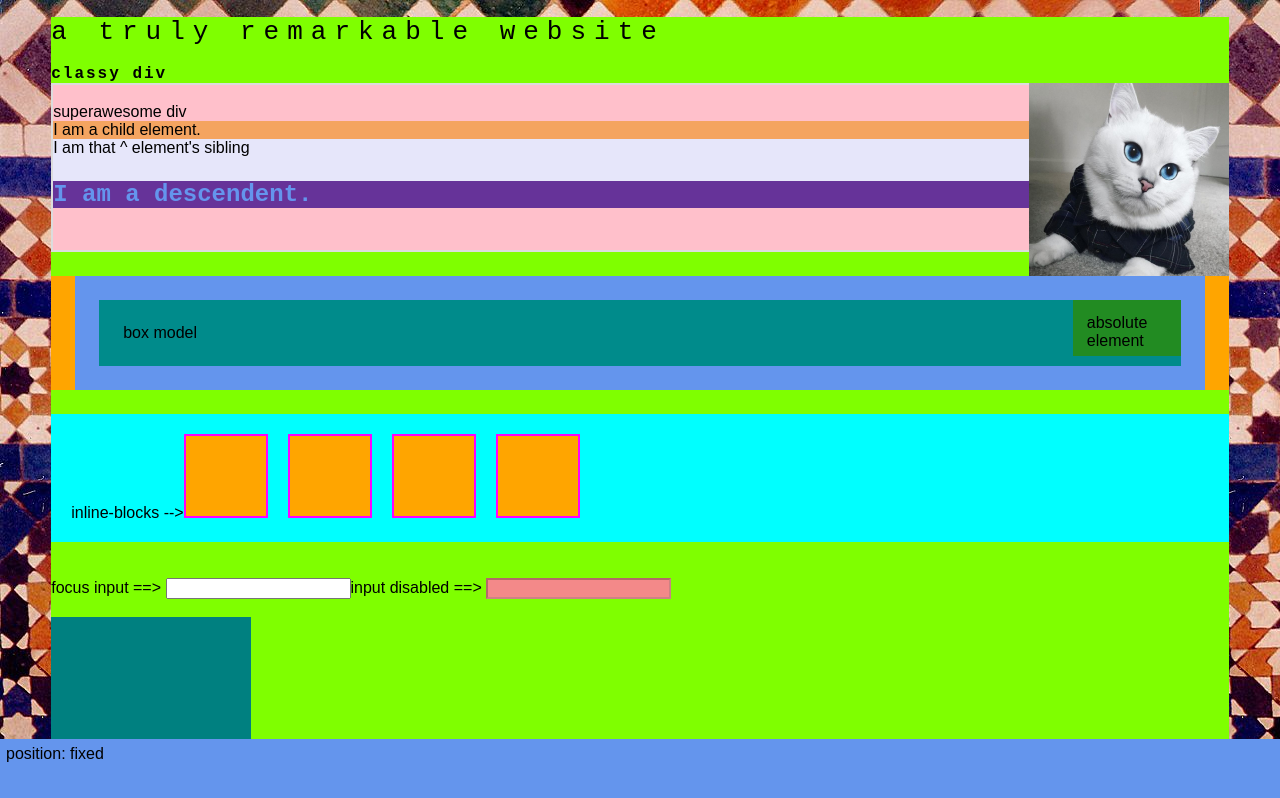
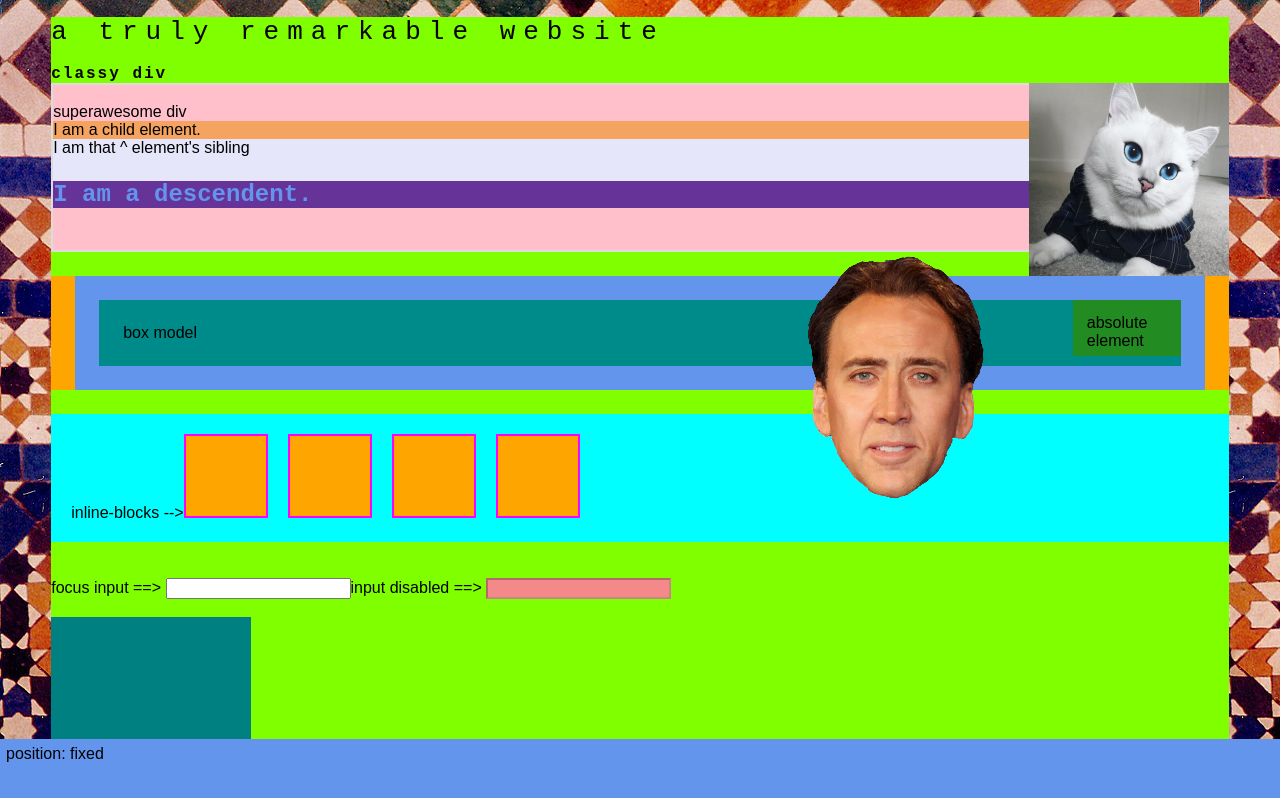
Before and after one commit to nathan-08/competency-app, a React (Create React App) app in the folder competency-app/: page / in a window 1280 px wide. Shown: the top 798 px of the page. Built offline with nearby package versions, Linux system fonts and the light colour scheme.

Commit message:
added some class

```diff
--- a/competency-app/src/App.css
+++ b/competency-app/src/App.css
@@ -97,3 +97,16 @@ div:nth-child(odd){ /*26L*/
 body{
   background-image: url('./img/tile.jpg') /*23F*/
 }
+#nic{
+  background: transparent;
+  background-image: url('./img/floating-nic.png');
+  position: fixed;
+  height: 260px;
+  width: 260px;
+  top:250px;
+  left: 60%;
+  /* transition: 2s ease-in-out; */
+}
+#nic:hover{
+  transform: rotate(45deg);
+}
--- a/competency-app/src/App.js
+++ b/competency-app/src/App.js
@@ -47,6 +47,7 @@ class App extends Component {
         <input className="neat-input" id="disabled" disabled="true"/>
         <br/><br/>
         <div id="hover"></div>
+        <div id="nic"></div>
 
 
 
```
Also changed, not shown: competency-app/src/img/floating-nic.png (added).
